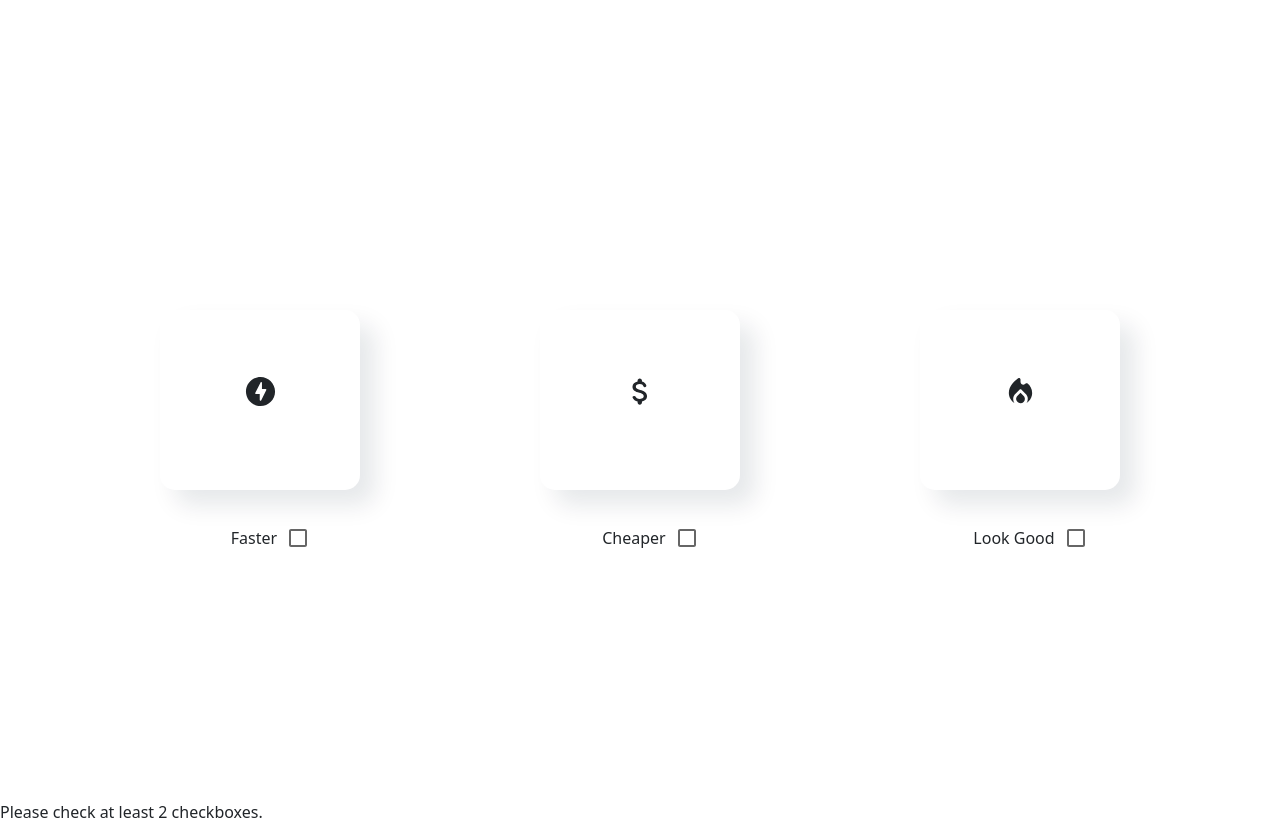
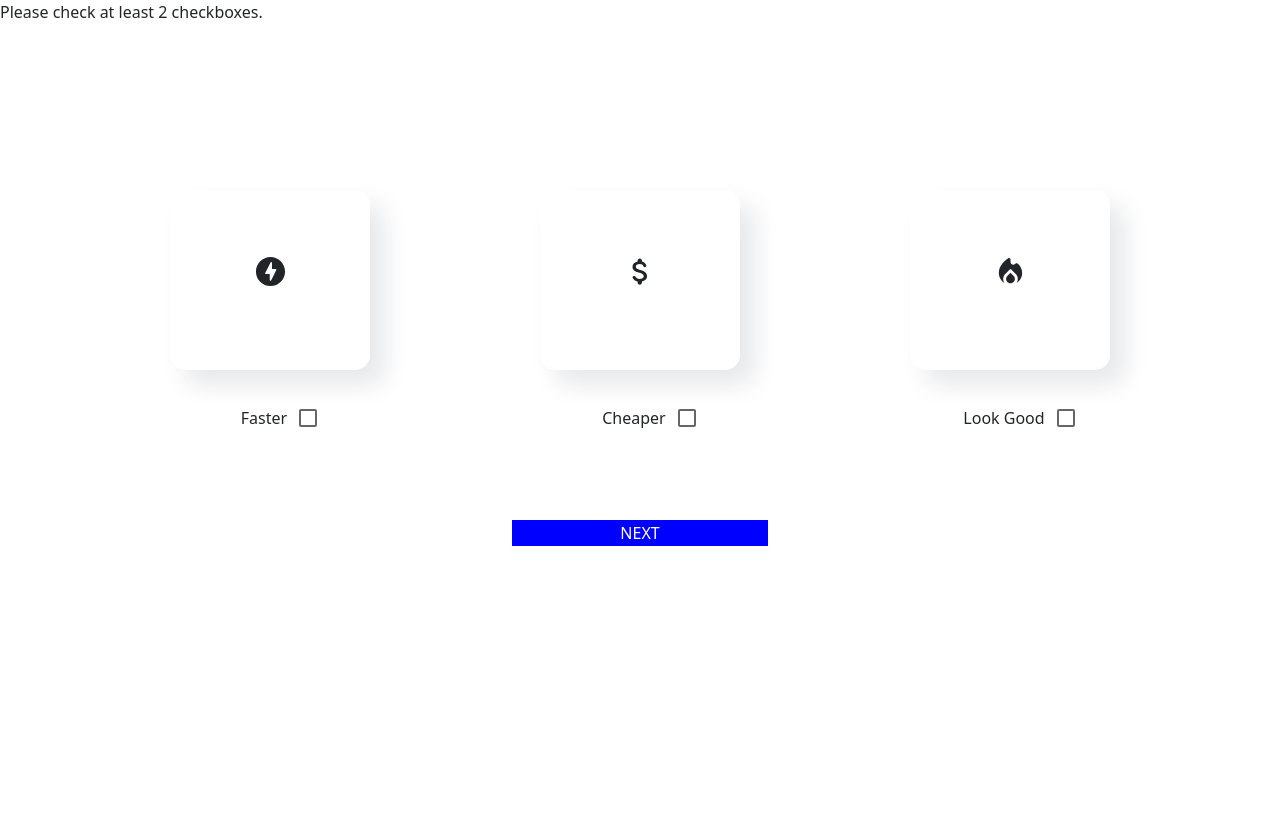
Before and after one commit to carlkarama/MarroWebClient, a React (Create React App) app: page / in a window 1280 px wide. After the commit the page ends 800 px from the top, so only its background shows below. Built offline with nearby package versions, Linux system fonts and the light colour scheme.

Commit message:
feat: add and style next button

```diff
--- /dev/null
+++ b/src/components/Button/NextButton.css
@@ -0,0 +1,13 @@
+.next-button {
+    display: flex;
+    justify-content: center;
+}
+
+button {
+    width: 20%;;
+    color: white;
+    border: none;
+    border-radius: 15px;
+    font-size: large;
+    background-color: blue;
+}
--- /dev/null
+++ b/src/components/Button/NextButton.js
@@ -0,0 +1,13 @@
+import React from "react"
+import './NextButton.css';
+
+
+const nextButton = ({onClick, disabled}) => {
+   return (
+        <div className="next-button">
+            <button onClick={onClick} disabled={disabled}>NEXT</button>
+        </div>
+   )
+}
+
+export default nextButton;
--- a/src/components/Checkbox/Checkbox.css
+++ b/src/components/Checkbox/Checkbox.css
@@ -2,8 +2,7 @@
     display: flex;
     justify-content: space-evenly;
     align-items: center;
-    height: 100vh;
-    gap: 20px;
+    height: 60vh;
 }
 
 .tile {
--- a/src/components/Checkbox/HomeCheckbox.js
+++ b/src/components/Checkbox/HomeCheckbox.js
@@ -4,6 +4,7 @@ import AttachMoneyRoundedIcon from '@mui/icons-material/AttachMoneyRounded';
 import OfflineBoltRoundedIcon from '@mui/icons-material/OfflineBoltRounded';
 import LocalFireDepartmentRoundedIcon from '@mui/icons-material/LocalFireDepartmentRounded';
 import Checkbox from '@mui/material/Checkbox';
+import NextButton from '../Button/NextButton';
 
 export const HomeCheckbox = () => {
 
@@ -25,9 +26,30 @@ export const HomeCheckbox = () => {
     const checkboxesCheckedCount = Object.values(checkboxState).filter((checked) => checked).length;
     const atLeastTwoChecked = checkboxesCheckedCount >= 2;
 
+    const [isNextButtonEnabled, setIsNextButtonEnabled] = useState(false);
+
+    // Callback for handling "NEXT" button click
+    const handleNextButtonClick = () => {
+        // Implement your logic for what should happen when the "NEXT" button is clicked
+        console.log('NEXT button clicked!');
+    };
+
+    React.useEffect(() => {
+        setIsNextButtonEnabled(atLeastTwoChecked);
+    }, [atLeastTwoChecked]);
+
     return (
             <div>
+                   {
+                        atLeastTwoChecked ? (
+                            <p>At least 2 checkboxes are checked.</p>
+
+                        ) : (
+                            <p>Please check at least 2 checkboxes.</p>
+                        )
+                    }
                 <div className="checkbox-group">
+
                     <div className="tile">
                         <div className="label">
                             <OfflineBoltRoundedIcon fontSize="large"></OfflineBoltRoundedIcon>
@@ -78,15 +100,9 @@ export const HomeCheckbox = () => {
 
                         </div>
                     </div>
+
                 </div>
-                {
-                    atLeastTwoChecked ? (
-                        <p>At least 2 checkboxes are checked.</p>
-
-                    ) : (
-                        <p>Please check at least 2 checkboxes.</p>
-                    )
-                }
+                      <NextButton onClick={handleNextButtonClick} disabled={!isNextButtonEnabled} />
             </div>
   );
 };
```
